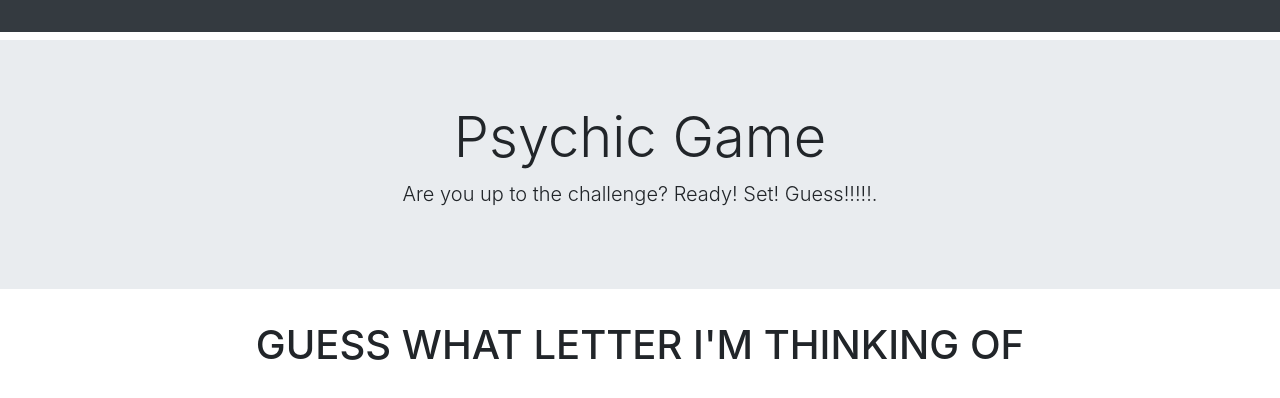
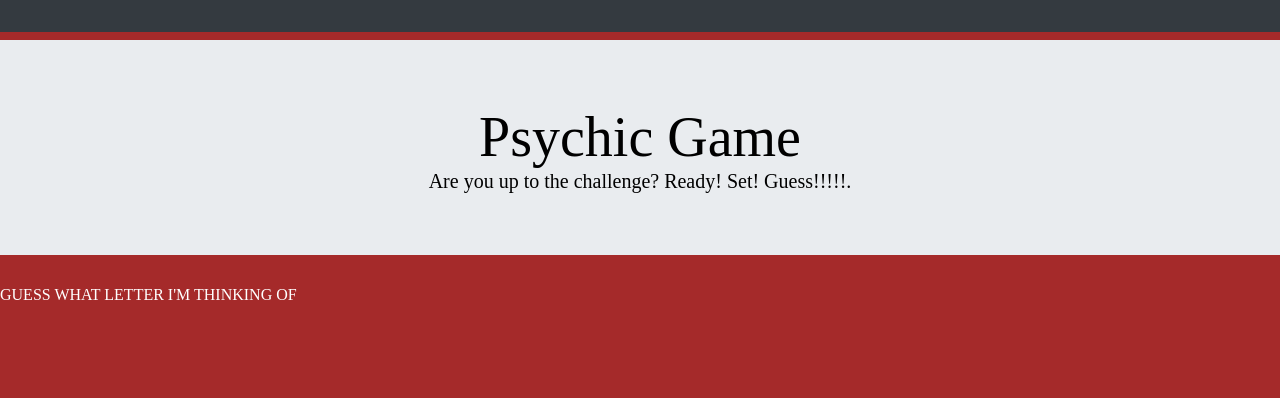
Before and after one commit to capersnr/Psychic-Game, a plain HTML site: page Index.html in a window 1280 px wide. Drawn offline with nearby package versions, Linux system fonts and the light colour scheme.

Commit message:
added css to reset.css

```diff
--- a/Index.html
+++ b/Index.html
@@ -6,6 +6,7 @@
 
 <link rel="stylesheet" type="text/css" href="https://stackpath.bootstrapcdn.com/bootstrap/4.3.1/css/bootstrap.min.css">
 <link rel="stylesheet" type="text/css" href="assets/css/style.css">
+<link rel="stylesheet" type="text/css" href="assets/css/reset.css">
 
 </head>
 <body>
@@ -15,7 +16,9 @@
                   <h1 class="display-4">Psychic Game</h1>
                   <p class="lead">Are you up to the challenge? Ready! Set! Guess!!!!!.</p>
                 </div>
-              </div>
+                </div>
+
+
 <div>
     <h1>GUESS WHAT LETTER I'M THINKING OF</h1>
 <p id="userChoice-text"></p>
--- a/assets/css/reset.css
+++ b/assets/css/reset.css
@@ -0,0 +1,48 @@
+/* http://meyerweb.com/eric/tools/css/reset/
+   v2.0 | 20110126
+   License: none (public domain)
+*/
+
+html, body, div, span, applet, object, iframe,
+h1, h2, h3, h4, h5, h6, p, blockquote, pre,
+a, abbr, acronym, address, big, cite, code,
+del, dfn, em, img, ins, kbd, q, s, samp,
+small, strike, strong, sub, sup, tt, var,
+b, u, i, center,
+dl, dt, dd, ol, ul, li,
+fieldset, form, label, legend,
+table, caption, tbody, tfoot, thead, tr, th, td,
+article, aside, canvas, details, embed,
+figure, figcaption, footer, header, hgroup,
+menu, nav, output, ruby, section, summary,
+time, mark, audio, video {
+	margin: 0;
+	padding: 0;
+	border: 0;
+	font-size: 100%;
+	font: inherit;
+	vertical-align: baseline;
+}
+/* HTML5 display-role reset for older browsers */
+article, aside, details, figcaption, figure,
+footer, header, hgroup, menu, nav, section {
+	display: block;
+}
+body {
+	line-height: 1;
+}
+ol, ul {
+	list-style: none;
+}
+blockquote, q {
+	quotes: none;
+}
+blockquote:before, blockquote:after,
+q:before, q:after {
+	content: '';
+	content: none;
+}
+table {
+	border-collapse: collapse;
+	border-spacing: 0;
+}
--- a/assets/css/style.css
+++ b/assets/css/style.css
@@ -1,19 +1,15 @@
 .jumbotron jumbotron-fluid{
-background-color: crimson;
 text-align: center;
-
+color: black;
 
 }
 
-.jumbo-fluid{
-    background-color: crimson;
+.display-4, .lead {
+    text-align: center;
+    color: black;
 }
 
-p {
-    text-align: center
+body{
+    background-color: brown;
+    color: white;
 }
-
-h1{
-text-align: center;
-
-}
```
